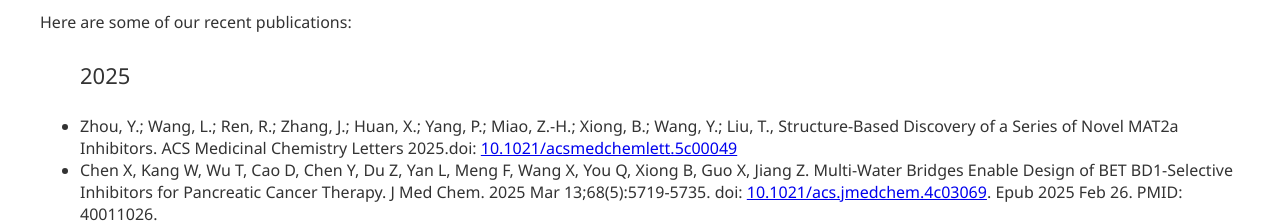
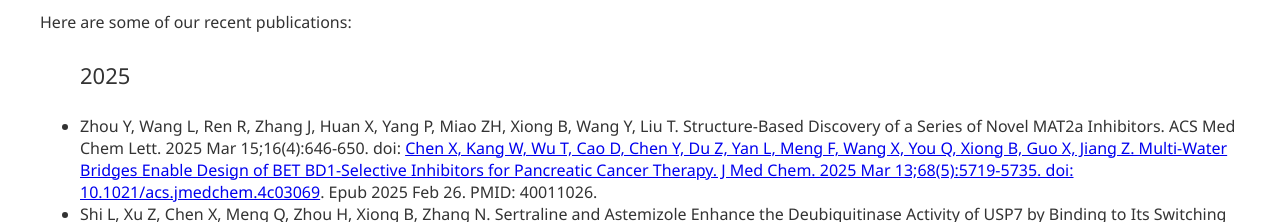
Before and after one commit to Xiongb-lab/xiongb-lab.github.io, a plain HTML site: page publications.html in a window 1280 px wide. Shown: the part 557-779 px from the top of the page. Drawn offline with Linux system fonts and the light colour scheme.

Commit message:
Update publications.html

```diff
--- a/publications.html
+++ b/publications.html
@@ -107,7 +107,7 @@
         <p>Here are some of our recent publications:</p>
         <ul>
             <p style="font-size: 22px;">2025 </p>
-<li>Zhou, Y.;  Wang, L.;  Ren, R.;  Zhang, J.;  Huan, X.;  Yang, P.;  Miao, Z.-H.;  Xiong, B.;  Wang, Y.; Liu, T., Structure-Based Discovery of a Series of Novel MAT2a Inhibitors. ACS Medicinal Chemistry Letters 2025.doi: <a href="https://doi.org/10.1021/acsmedchemlett.5c00049">10.1021/acsmedchemlett.5c00049</a></li>
+<li>Zhou Y, Wang L, Ren R, Zhang J, Huan X, Yang P, Miao ZH, Xiong B, Wang Y, Liu T. Structure-Based Discovery of a Series of Novel MAT2a Inhibitors. ACS Med Chem Lett. 2025 Mar 15;16(4):646-650. doi: <a href="https://doi.org/10.1021/acsmedchemlett.5c00049> 10.1021/acsmedchemlett.5c00049. PMID: 40236535; PMCID: PMC11995214.</a></li>
 <li>Chen X, Kang W, Wu T, Cao D, Chen Y, Du Z, Yan L, Meng F, Wang X, You Q, Xiong B, Guo X, Jiang Z. Multi-Water Bridges Enable Design of BET BD1-Selective Inhibitors for Pancreatic Cancer Therapy. J Med Chem. 2025 Mar 13;68(5):5719-5735. doi: <a href="https://doi.org/10.1021/acs.jmedchem.4c03069">10.1021/acs.jmedchem.4c03069</a>. Epub 2025 Feb 26. PMID: 40011026.</li>
 <li>Shi L, Xu Z, Chen X, Meng Q, Zhou H, Xiong B, Zhang N. Sertraline and Astemizole Enhance the Deubiquitinase Activity of USP7 by Binding to Its Switching Loop Region. J Med Chem. 2025 Mar 13;68(5):5874-5890. doi: <a href="https://doi.org/10.1021/acs.jmedchem.5c00032">10.1021/acs.jmedchem.5c00032</a>. Epub 2025 Feb 25. PMID: 39999290.</li>
 <li>Yang Y, Liu H, Yuan H, Lyu K, Zhong H, Li Y, Cao D, Zhao W, Zhang H, Xiong B, Chen D, Guo D. Design of Selective BRD4 Inhibitors for the Treatment of Autosomal Dominant Polycystic Kidney Disease. J Med Chem. 2025 Mar 13;68(5):5257-5274. doi: <a href="https://doi.org/10.1021/acs.jmedchem.4c02128">10.1021/acs.jmedchem.4c02128</a>. Epub 2025 Feb 13. PMID: 39945752.</li>
```
